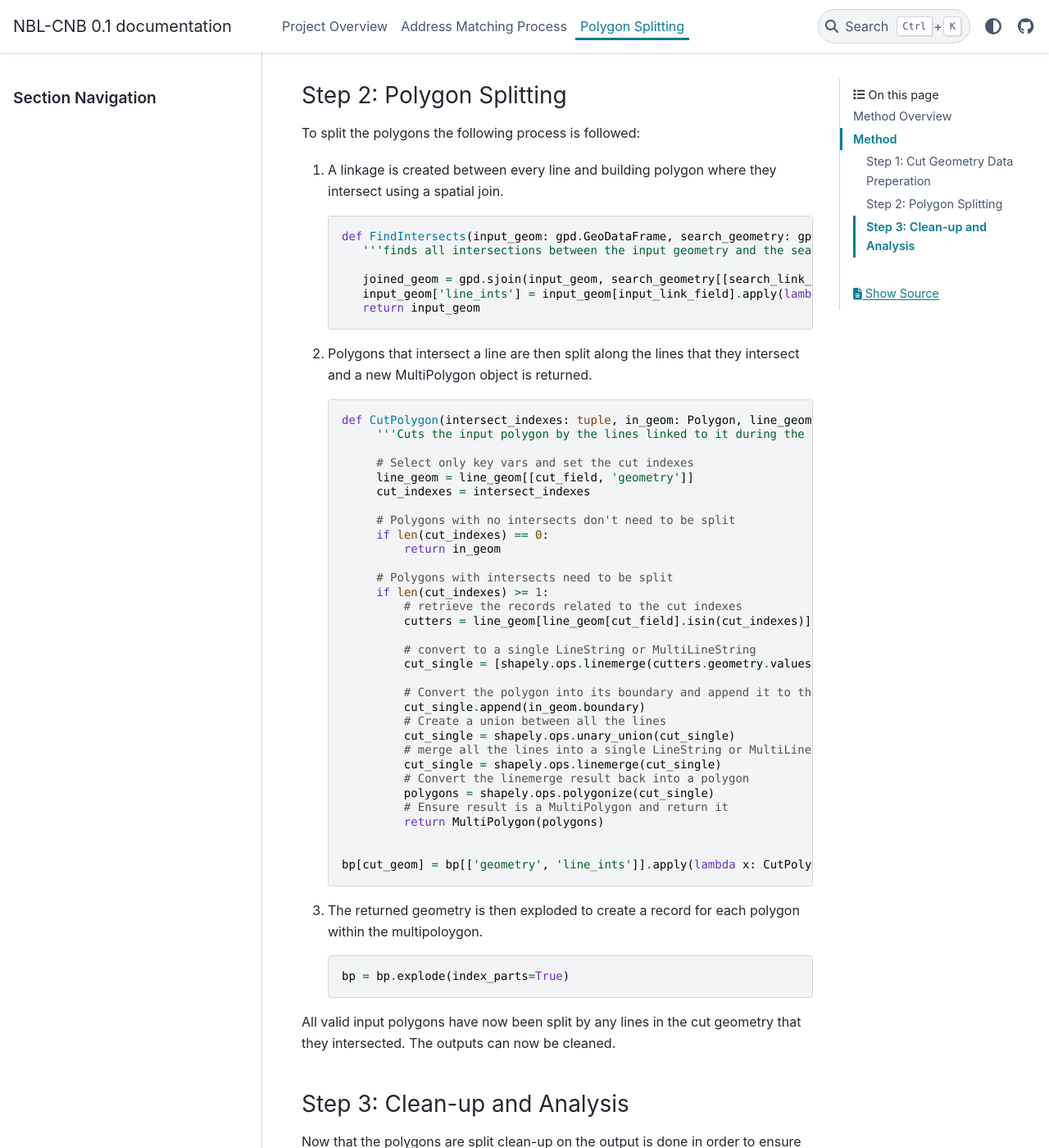
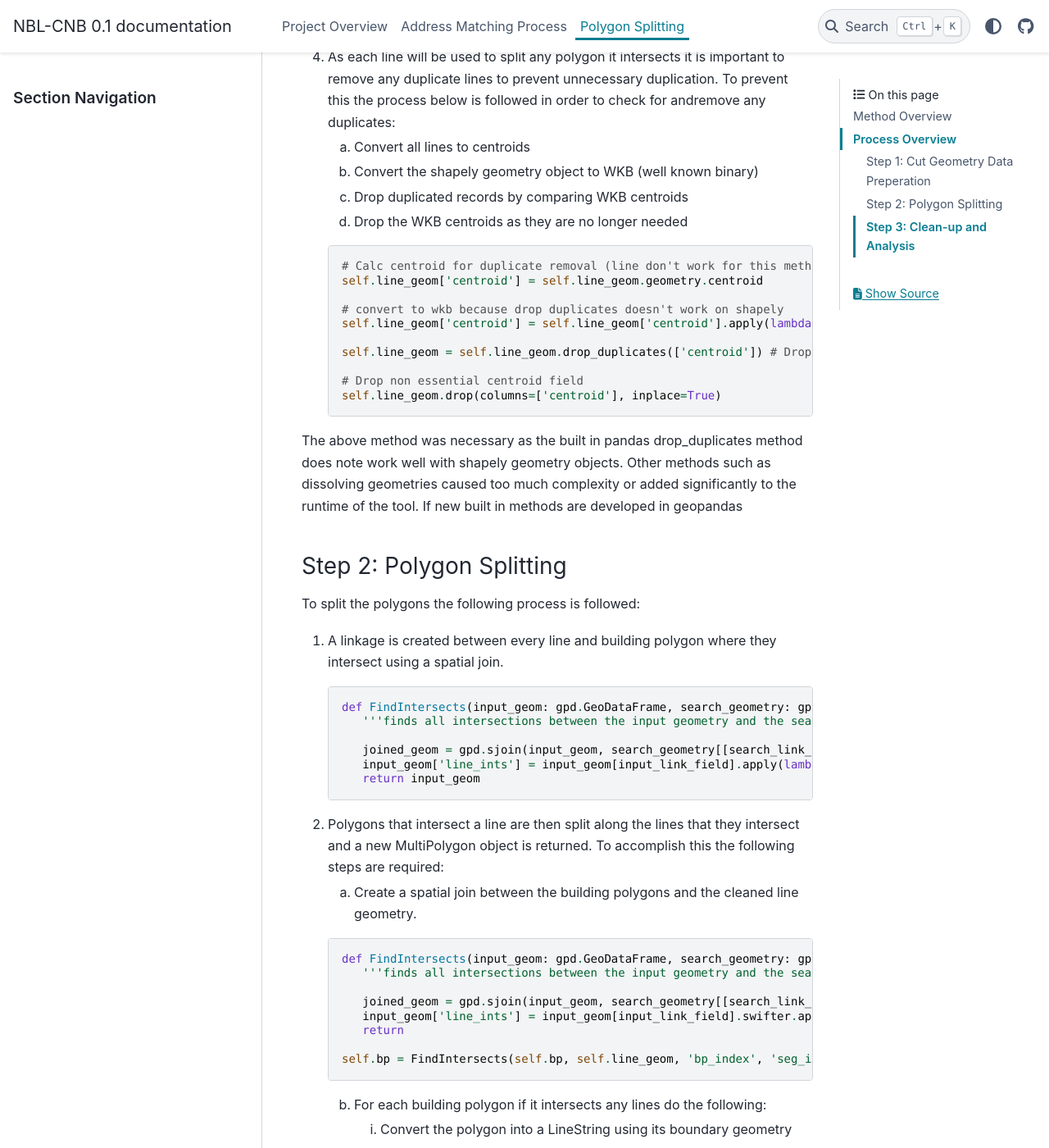
Before and after one commit to StatCan/NBL-CNB, a Sphinx documentation site: the page built from docs/source/polygon_cutting.rst, in a window 1280 px wide and 1400 px high, scrolled down 3770 px. Shown: the whole window at 82% size. Built offline with Sphinx 7.4.7 and the PyData theme 0.15.4, drawn with Linux system fonts in a browser that asks for light colours; pages that are not in the unit, such as notebooks, are missing from menus; some of the changed text lies outside the part shown.

```diff
--- a/docs/source/polygon_cutting.rst
+++ b/docs/source/polygon_cutting.rst
@@ -5,8 +5,8 @@
    :maxdepth: 2
    :hidden:
 
-As sources of building data were compiled for the NBL a problem was noted. Buildings that were close together in
-some sources were clumped together into a single polygon. This had significant implications for the accuracy of
+As sources of building data were compiled for the NBL it became appearent that there were significant differnces in the data quality between each source.
+Buildings that were close together in some sources were clumped into a single polygon. This had significant implications for the accuracy of
 matching process. As seen in the first image below out area of interest has a row of single family detached homes
 which while relatively close together should be individual polygons in a building layer.
 
@@ -42,8 +42,8 @@
 2. If a polygon intersects one or more of these lines then split the polygon along those lines.
 3. Analyze the results and determine if the split results in two or more valid buildings. Remove any slivers.
 
-Method
-------
+Process Overview
+----------------
 
 Step 1: Cut Geometry Data Preperation
 _____________________________________
@@ -87,9 +87,9 @@
 
 3. The geometry is then checked for type and converted into lines if necessary using the following process:
 
-   1. If the input geometry is not a LineString or MultiLineString and is a Polygon or Multipolygon then convert it to lines using .boundary.
-   2. .boundary return the boundary as a single line. Break this up so that each side is a single record per side.
-   3. The above steps create significant number of duplicated lines filter the duplicated geometries to prevent duplication
+   a. If the input geometry is not a LineString or MultiLineString and is a Polygon or Multipolygon then convert it to lines using .boundary.
+   b. .boundary return the boundary as a single line. Break this up so that each side is a single record per side.
+   c. The above steps create significant number of duplicated lines filter the duplicated geometries to prevent duplication
 
    .. code-block:: python
 
@@ -136,7 +136,31 @@
             if input_gdf.geometry[0].geom_type in ['Point', 'MultiPoint']:
                 raise IOError('Shape is not a Polygon or Line')
 
-3.
+
+4. As each line will be used to split any polygon it intersects it is important to remove any duplicate lines to prevent unnecessary duplication.
+   To prevent this the process below is followed in order to check for andremove any duplicates:
+
+   a. Convert all lines to centroids
+   b. Convert the shapely geometry object to WKB (well known binary)
+   c. Drop duplicated records by comparing WKB centroids
+   d. Drop the WKB centroids as they are no longer needed
+
+   .. code-block:: python
+
+      # Calc centroid for duplicate removal (line don't work for this method)
+      self.line_geom['centroid'] = self.line_geom.geometry.centroid
+
+      # convert to wkb because drop duplicates doesn't work on shapely
+      self.line_geom['centroid'] = self.line_geom['centroid'].apply(lambda geom: geom.wkb)
+
+      self.line_geom = self.line_geom.drop_duplicates(['centroid']) # Drop the duplicate records
+
+      # Drop non essential centroid field
+      self.line_geom.drop(columns=['centroid'], inplace=True)
+
+The above method was necessary as the built in pandas drop_duplicates method does note work well with shapely geometry objects. Other methods such as
+dissolving geometries caused too much complexity or added significantly to the runtime of the tool. If new built in methods are developed in geopandas
+
 
 Step 2: Polygon Splitting
 _________________________
@@ -154,42 +178,71 @@
          input_geom['line_ints'] = input_geom[input_link_field].apply(lambda x: tuple(joined_geom[joined_geom[input_link_field] == x][search_link_field].tolist()))
          return input_geom
 
-2. Polygons that intersect a line are then split along the lines that they intersect and a new MultiPolygon object is returned.
+2. Polygons that intersect a line are then split along the lines that they intersect and a new MultiPolygon object is returned. To accomplish this the following steps
+   are required:
+
+   a. Create a spatial join between the building polygons and the cleaned line geometry.
 
    .. code-block:: python
 
-       def CutPolygon(intersect_indexes: tuple, in_geom: Polygon, line_geom:gpd.GeoDataFrame, cut_field:str) -> MultiPolygon:
-            '''Cuts the input polygon by the lines linked to it during the FindIntersects Step Run the FindIntersects step before calling this function'''
+      def FindIntersects(input_geom: gpd.GeoDataFrame, search_geometry: gpd.GeoDataFrame, input_link_field: str, search_link_field: str) -> gpd.GeoDataFrame:
+         '''finds all intersections between the input geometry and the search geometry'''
 
-            # Select only key vars and set the cut indexes
-            line_geom = line_geom[[cut_field, 'geometry']]
-            cut_indexes = intersect_indexes
+         joined_geom = gpd.sjoin(input_geom, search_geometry[[search_link_field, 'geometry']], op='intersects')
+         input_geom['line_ints'] = input_geom[input_link_field].swifter.apply(lambda x: tuple(joined_geom[joined_geom[input_link_field] == x][search_link_field].tolist()))
+         return
 
-            # Polygons with no intersects don't need to be split
-            if len(cut_indexes) == 0:
-                return in_geom
+      self.bp = FindIntersects(self.bp, self.line_geom, 'bp_index', 'seg_index')
 
-            # Polygons with intersects need to be split
-            if len(cut_indexes) >= 1:
-                # retrieve the records related to the cut indexes
-                cutters = line_geom[line_geom[cut_field].isin(cut_indexes)]
+   b. For each building polygon if it intersects any lines do the following:
 
-                # convert to a single LineString or MultiLineString
-                cut_single = [shapely.ops.linemerge(cutters.geometry.values.tolist())]
+      i. Convert the polygon into a LineString using its boundary geometry
+      ii. Merge the cut geometry and the polygon line boundary using linemerge
+      iii. Convert the result into a series of polygons based on the merged lines
+      iv. Convert the result to a MultiPolygon
 
-                # Convert the polygon into its boundary and append it to the cut lines list
-                cut_single.append(in_geom.boundary)
-                # Create a union between all the lines
-                cut_single = shapely.ops.unary_union(cut_single)
-                # merge all the lines into a single LineString or MultiLineString
-                cut_single = shapely.ops.linemerge(cut_single)
-                # Convert the linemerge result back into a polygon
-                polygons = shapely.ops.polygonize(cut_single)
-                # Ensure result is a MultiPolygon and return it
-                return MultiPolygon(polygons)
+   c. Take the output from the previous step and explode it so that every individual Polygon object
+      is in its own record. Delete all non essential fields.
+
+   .. code-block:: python
+
+      def CutPolygon(intersect_indexes: tuple, in_geom: Polygon, line_geom:gpd.GeoDataFrame, cut_field:str) -> MultiPolygon:
+         '''Cuts the input polygon by the lines linked to it during the FindIntersects Step Run the FindIntersects step before calling this function'''
+
+         # Select only key vars and set the cut indexes
+         line_geom = line_geom[[cut_field, 'geometry']]
+         cut_indexes = intersect_indexes
+
+         # Polygons with no intersects don't need to be split
+         if len(cut_indexes) == 0:
+               return in_geom
+
+         # Polygons with intersects need to be split
+         if len(cut_indexes) >= 1:
+               # retrieve the records related to the cut indexes
+               cutters = line_geom[line_geom[cut_field].isin(cut_indexes)]
+
+               # convert to a single LineString or MultiLineString
+               cut_single = [shapely.ops.linemerge(cutters.geometry.values.tolist())]
+
+               # Convert the polygon into its boundary and append it to the cut lines list
+               cut_single.append(in_geom.boundary)
+               # Create a union between all the lines
+               cut_single = shapely.ops.unary_union(cut_single)
+               # merge all the lines into a single LineString or MultiLineString
+               cut_single = shapely.ops.linemerge(cut_single)
+               # Convert the linemerge result back into a polygon
+               polygons = shapely.ops.polygonize(cut_single)
+               # Ensure result is a MultiPolygon and return it
+               return MultiPolygon(polygons)
 
 
-       bp[cut_geom] = bp[['geometry', 'line_ints']].apply(lambda x: CutPolygon(x, self.line_geom[['cut_index', 'geometry']]), axis=1)
+      cut_geom = self.bp[['line_ints', 'geometry']].swifter.apply(lambda x: CutPolygon(x.line_ints, x.geometry, self.line_geom[['seg_index', 'geometry']], 'seg_index'), axis=1)
+
+      self.bp['geometry'] = cut_geom
+      self.bp = self.bp.explode(index_parts=True)
+      self.bp.drop(columns=['line_ints'], inplace=True)
+
 
 3. The returned geometry is then exploded to create a record for each polygon within the multipoloygon.
 
@@ -197,7 +250,7 @@
 
       bp = bp.explode(index_parts=True)
 
-All valid input polygons have now been split by any lines in the cut geometry that they intersected. The outputs can now be cleaned.
+All valid input polygons have now been split by all unique line geometries in the cutting data that they intersected. The outputs can now be cleaned.
 
 Step 3: Clean-up and Analysis
 _____________________________
@@ -209,7 +262,7 @@
 2. If the created splits should be considered valid.
 3. Ensure that the output splits are linkable back to the original polygon for future QA/QC
 
-**Sliver**: Any polygon that is the result of a split with an area of less an 50m2.
+**Sliver**: Any polygon that is the result of a split with an area of less an the minimum sliver area (default 20m2).
 
 This step is essential as not every split should be considered valid. for example, in the image below the building crosses
 two parcel boundaries and will therefore be cut twice.
@@ -229,17 +282,14 @@
 
 The cleaning process looks as follows:
 
-1. The area of each split is calculated and any polygons under 50m2 are removed
+1. The area of each split is calculated and any polygons under the maximum sliver size (default is 20m2) are removed
 
    .. code-block:: python
 
-      bp['split_area'] = bp.area
+      # Clean up results and remove slivers polygons with an area < 20m2
+      self.bp['split_area'] = round(self.bp.geometry.area, 2)
 
-2. A spatial join is then created between the polygons and the parcels and any polygons that do not intersect a parcel are removed.
-   This removes polygons that overhang into roadways, easements, etc.
+      self.slivers = self.bp[self.bp.split_area <= sliver_max_area] # retain slivers for analysis purposes if needed
+      self.bp = self.bp[self.bp.split_area >= sliver_max_area]
 
-   .. code-block:: python
-
-      bp = bp.sjoin
-
-3.
+2.
```
Also changed, not shown: 1 other file.
